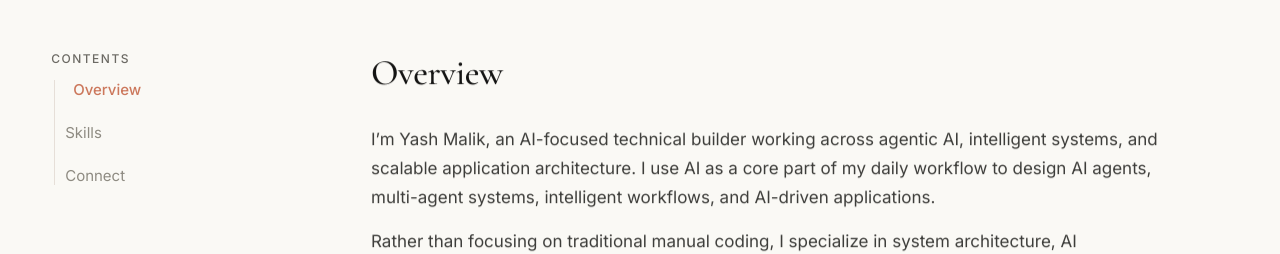
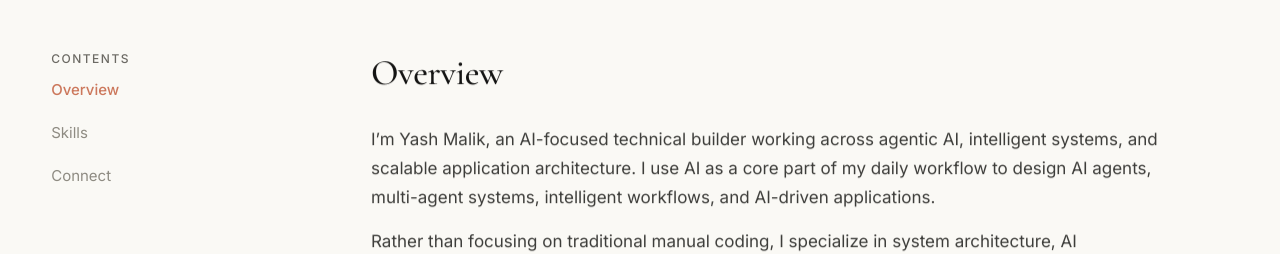
Before and after one commit to yash936936/Personal-Portfolio, a React (Vite) app in the folder portfolio/: page /about in a window 1280 px wide. Shown: the part 450-704 px from the top of the page. Built offline with nearby package versions, Linux system fonts and the light colour scheme.

Commit message:
Simplify About section navigation without numbered dots

```diff
--- a/portfolio/src/pages/About.css
+++ b/portfolio/src/pages/About.css
@@ -31,24 +31,13 @@
   flex-direction: column;
   gap: 4px;
   position: relative;
-  padding-left: 14px;
-}
-
-.about__nav-list::before {
-  content: "";
-  position: absolute;
-  left: 3px;
-  top: 10px;
-  bottom: 10px;
-  width: 1px;
-  background: var(--color-hairline);
 }
 
 .about__nav-btn {
   position: relative;
   display: flex;
   align-items: center;
-  gap: 10px;
+  gap: 0;
   width: 100%;
   background: none;
   border: none;
@@ -58,25 +47,6 @@
   font-size: 15px;
   color: var(--color-muted-soft);
   cursor: pointer;
-  transition: color 0.3s, transform 0.3s;
-}
-
-.about__nav-dot {
-  position: absolute;
-  left: -14px;
-  width: 7px;
-  height: 7px;
-  border-radius: 50%;
-  background: var(--color-hairline);
-  flex-shrink: 0;
-  transition: background-color 0.3s, transform 0.3s, box-shadow 0.3s;
-}
-
-.about__nav-index {
-  font-family: var(--font-code);
-  font-size: 11px;
-  color: var(--color-muted-soft);
-  letter-spacing: 0.5px;
   transition: color 0.3s;
 }
 
@@ -87,17 +57,6 @@
 .about__nav-btn.active {
   color: var(--color-primary);
   font-weight: 500;
-  transform: translateX(8px);
-}
-
-.about__nav-btn.active .about__nav-dot {
-  background: var(--color-primary);
-  box-shadow: 0 0 0 3px color-mix(in srgb, var(--color-primary) 18%, transparent);
-  transform: scale(1.2);
-}
-
-.about__nav-btn.active .about__nav-index {
-  color: var(--color-primary);
 }
 
 /* --- Content --- */
```
